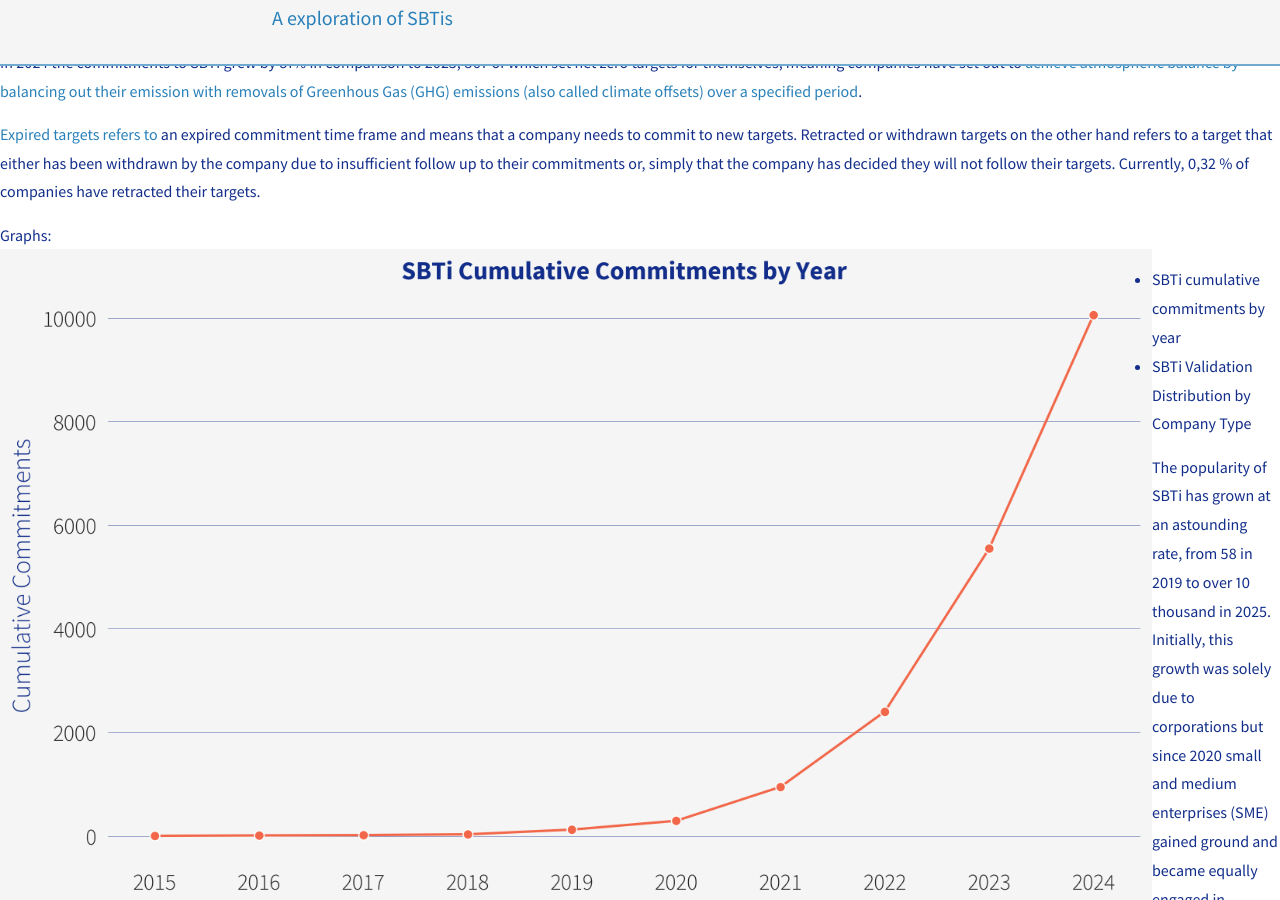
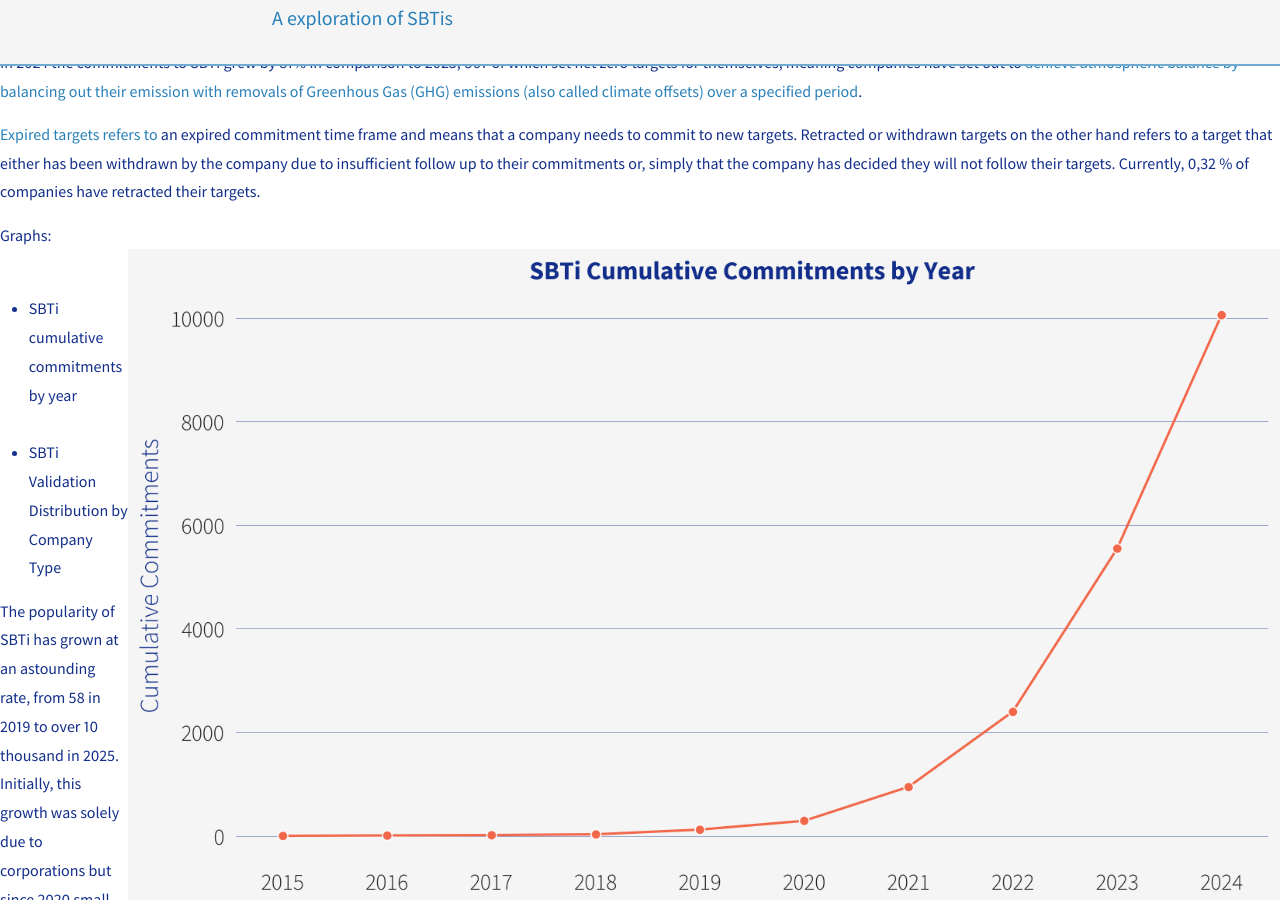
Before and after one commit to AnjaBrocklehurst/AnjaBrocklehurst.github.io, a Jekyll site: the page built from _content/Storyline.md, in a window 1280 px wide and 900 px high, scrolled down 2541 px. Built offline with Jekyll 4.4.1, drawn with Linux system fonts in a browser that asks for light colours; nearby versions of some CDN libraries.

Commit message:
graph formatting attempt 3

```diff
--- a/_content/Storyline.md
+++ b/_content/Storyline.md
@@ -60,9 +60,11 @@ In 2024 the commitments to SBTi grew by 81% in comparison to 2023, 867 of which
 [Expired targets refers to](https://sciencebasedtargets.org/blog/commitment-compliance-policy-what-you-need-to-know) an expired commitment time frame and means that a company needs to commit to new targets. Retracted or withdrawn targets on the other hand refers to a target that either has been withdrawn by the company due to insufficient follow up to their commitments or, simply that the company has decided they will not follow their targets. Currently, 0,32 % of companies have retracted their targets.
 
 Graphs: <br>
-<img src="../assets/images/cumulative_commitments_plot.png" alt="cumulative_commitments_plot.png" style="float: left;" width="500">
+<img src="../assets/images/cumulative_commitments_plot.png" alt="cumulative_commitments_plot.png" style="float: right;" width="500">
+<br>
 * SBTi cumulative commitments by year <br>
-<img src="../assets/images/validation_distribution_plot.png" alt="validation_distribution_plot.png" style="float: left;" width="500">
+<img src="../assets/images/validation_distribution_plot.png" alt="validation_distribution_plot.png" style="float: right;" width="500">
+<br>
 * SBTi Validation Distribution by Company Type
 
 The popularity of SBTi has grown at an astounding rate, from 58 in 2019 to over 10 thousand in 2025. Initially, this growth was solely due to corporations but since 2020 small and medium enterprises (SME) gained ground and became equally engaged in number of commitments. Although financial institutions are not overly represented among the companies in the data their participation is important, and according to SBTi, [the key to unlocking the system-wide change needed to reach a net-zero global economy](https://sciencebasedtargets.org/sectors/financial-institutions). Through financial institution's commitments they will have to reduce the emissions of their portfolios, meaning that their lending, investments and other capital market activities, will be consistent with the Paris agreement.
```
